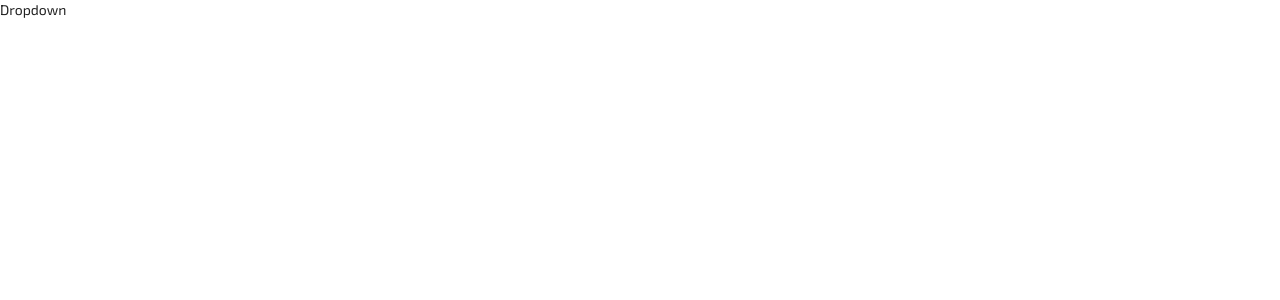
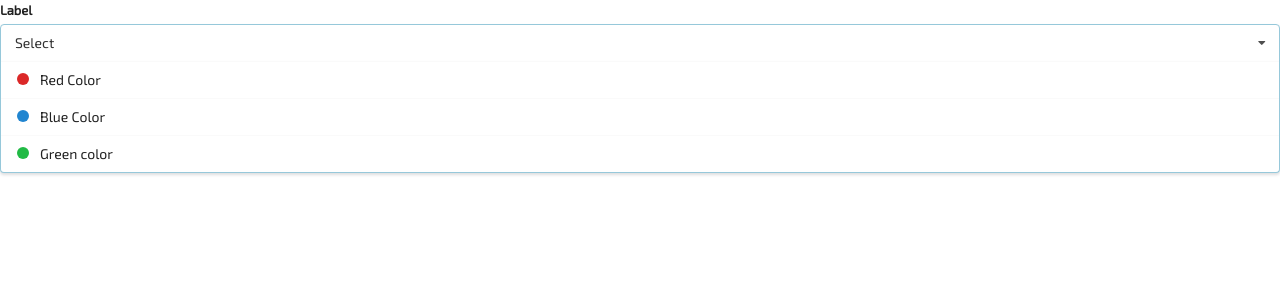
Before and after one commit to The-sad-philosopher/Widgets, a React (Create React App) app: page / in a window 1280 px wide. Shown: the top 300 px of the page. Built offline with nearby package versions, Linux system fonts and the light colour scheme.

Commit message:
Add basic styles for dropdown component 🎮

```diff
--- a/src/Components/App/App.tsx
+++ b/src/Components/App/App.tsx
@@ -1,11 +1,12 @@
 import * as React from 'react';
 import './App.sass';
 import { Dropdown } from '../Dropdown';
+import { options } from '../../helpers';
 
 export const App: React.FC = () => {
   return (
     <div className="app">
-      <Dropdown />
+      <Dropdown options={options} />
     </div>
   );
 };
--- a/src/Components/Dropdown/Dropdown.tsx
+++ b/src/Components/Dropdown/Dropdown.tsx
@@ -1,6 +1,31 @@
 import * as React from 'react';
 import './Dropdown.sass';
+import { Option } from '../../helpers';
 
-type Props = {};
+type Props = {
+  options: Option[];
+};
 
-export const Dropdown: React.FC<Props> = () => <div>Dropdown</div>;
+export const Dropdown: React.FC<Props> = ({ options }) => {
+  const dropdownList = options.map((option) => (
+    <div key={option.value} className="item">
+      <div className={`ui ${option.value} empty circular label`}></div>
+      {option.label}
+    </div>
+  ));
+
+  return (
+    <>
+      <div className="ui form">
+        <div className="field">
+          <label htmlFor="dropdown label">Label</label>
+          <div className="ui selection dropdown visible active">
+            <i className="dropdown icon"></i>
+            <span className="text">Select</span>
+            <div className="menu visible transition">{dropdownList}</div>
+          </div>
+        </div>
+      </div>
+    </>
+  );
+};
--- a/src/helpers/dropdownOptions.ts
+++ b/src/helpers/dropdownOptions.ts
@@ -1,4 +1,4 @@
-interface Option {
+export interface Option {
   label: string;
   value: string;
 }
```
